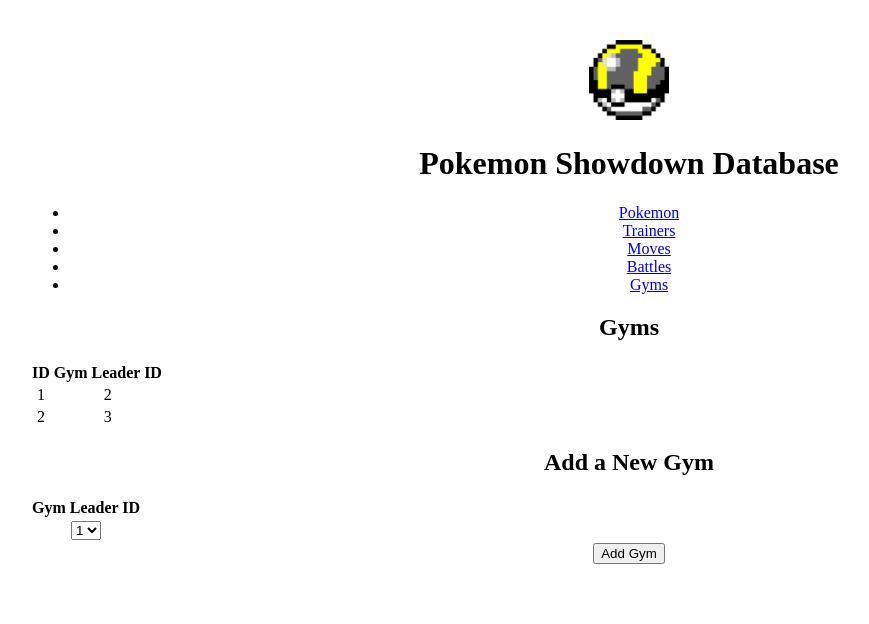
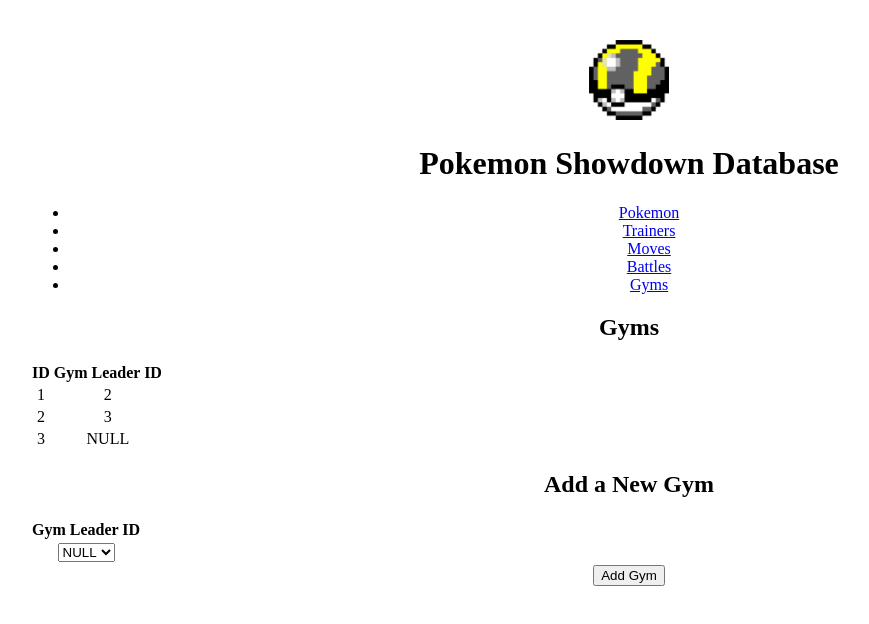
Before and after one commit to FluidJellyfish/CS340-Database-code, a React (Vite) app in the folder db-app/frontend/: page /gyms in a window 1280 px wide. Shown: the top 624 px of the page, without its empty margins (11-880 px from the left). Built offline with nearby package versions, Linux system fonts and the light colour scheme.

Commit message:
Step 3 Final Version

```diff
--- a/db-app/frontend/src/components/battle/BattleTable.jsx
+++ b/db-app/frontend/src/components/battle/BattleTable.jsx
@@ -19,7 +19,7 @@
                         <th>ID</th>
                         <th>Trainer 1 ID</th>
                         <th>Trainer 2 ID</th>
-                        <th>Winner</th>
+                        <th>Result</th>
                     </tr>
                 </thead>
                 <tbody>
--- a/db-app/frontend/src/components/gym/NewGymField.jsx
+++ b/db-app/frontend/src/components/gym/NewGymField.jsx
@@ -1,4 +1,4 @@
-const TRAINER_IDS = [1, 2, 3, 4, 5];
+const TRAINER_IDS = ["NULL", 1, 2, 3, 4, 5];
 
 function NewGymField({trainer_ids = TRAINER_IDS}) {
     return (
--- a/db-app/frontend/src/pages/GymPage.jsx
+++ b/db-app/frontend/src/pages/GymPage.jsx
@@ -3,7 +3,8 @@
 
 const GYMS = [
     {id: 1, gym_leader_id: 2},
-    {id: 2, gym_leader_id: 3}
+    {id: 2, gym_leader_id: 3},
+    {id: 3, gym_leader_id: "NULL"}
 ];
 
 export default function GymPage() {
```
